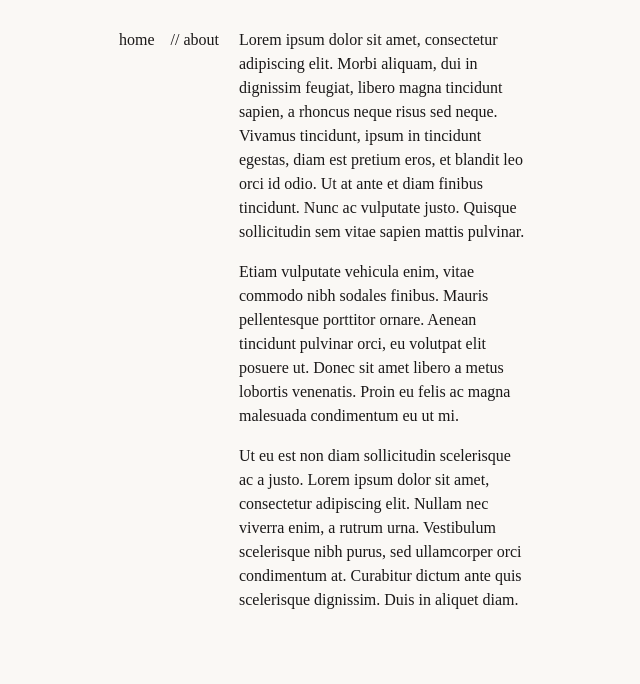
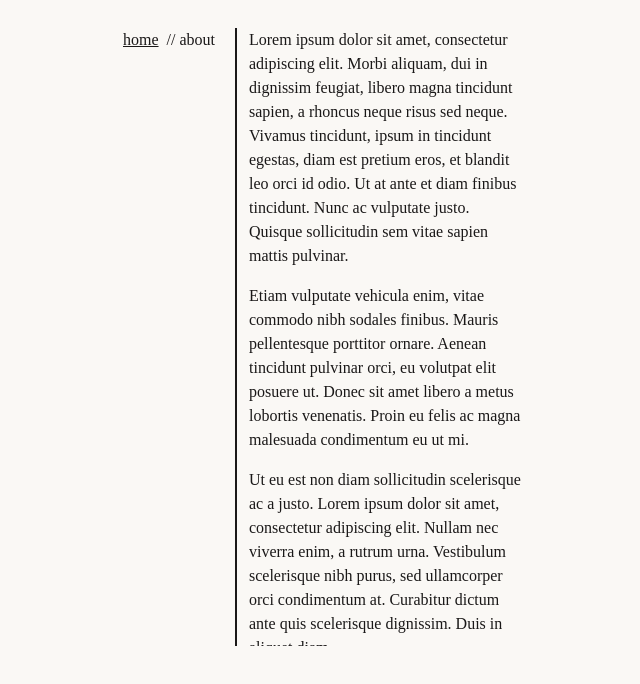
Before and after one commit to salvatorequagliariello/personal-website, a Next.js app: page /about in a window 1280 px wide. Shown: the top 684 px of the page, without its empty margins (317-957 px from the left). Built offline with nearby package versions, Linux system fonts and the light colour scheme; what tailwindcss-animated would draw is missing.

Commit message:
add about page

```diff
--- a/app/(pages)/about/page.js
+++ b/app/(pages)/about/page.js
@@ -3,15 +3,15 @@ import Link from "next/link";
 const About = () => {
     return (
         <div className="h-screen py-5 sm:py-0 sm:pt-7 flex flex-col gap-7 sm:flex-row sm:gap-5 place-content-center align-center">
-            <div className="h-min mx-auto sm:mx-0 text-center flex gap-4">
-                <Link href="/" className="hov-txt h-min font-light">
+            <div className="sm:h-4/5 mx-auto sm:mx-0 text-center flex gap-2 animate-fade-up sm:animate-fade-left animate-once animate-ease-out animate-normal animate-fill-forwards">
+                <Link href="/" className="hov-txt h-min font-light underline">
                     home
                 </Link>
                 <div>
                     <p className="">// about</p>
                 </div>
             </div>
-            <div className="h-min px-5 text-justify sm:px-0 sm:w-72 sm:text-left overflow-y-auto">
+            <div className="sm:h-4/5 px-5 text-justify sm:px-0 sm:w-72 sm:border-l-2 sm:border-primary dark:sm:border-secondary sm:pl-3 sm:text-left overflow-y-auto animate-fade-down sm:animate-fade-right animate-once animate-ease-out animate-normal animate-fill-forwards animate-delay-2000 scroll-smooth">
                 <p>
                     Lorem ipsum dolor sit amet, consectetur adipiscing elit. Morbi aliquam, dui in dignissim feugiat, libero magna tincidunt sapien, a rhoncus neque risus sed neque. Vivamus tincidunt, ipsum in tincidunt egestas, diam est pretium eros, et blandit leo orci id odio. Ut at ante et diam finibus tincidunt. Nunc ac vulputate justo. Quisque sollicitudin sem vitae sapien mattis pulvinar.
                 </p>
```
